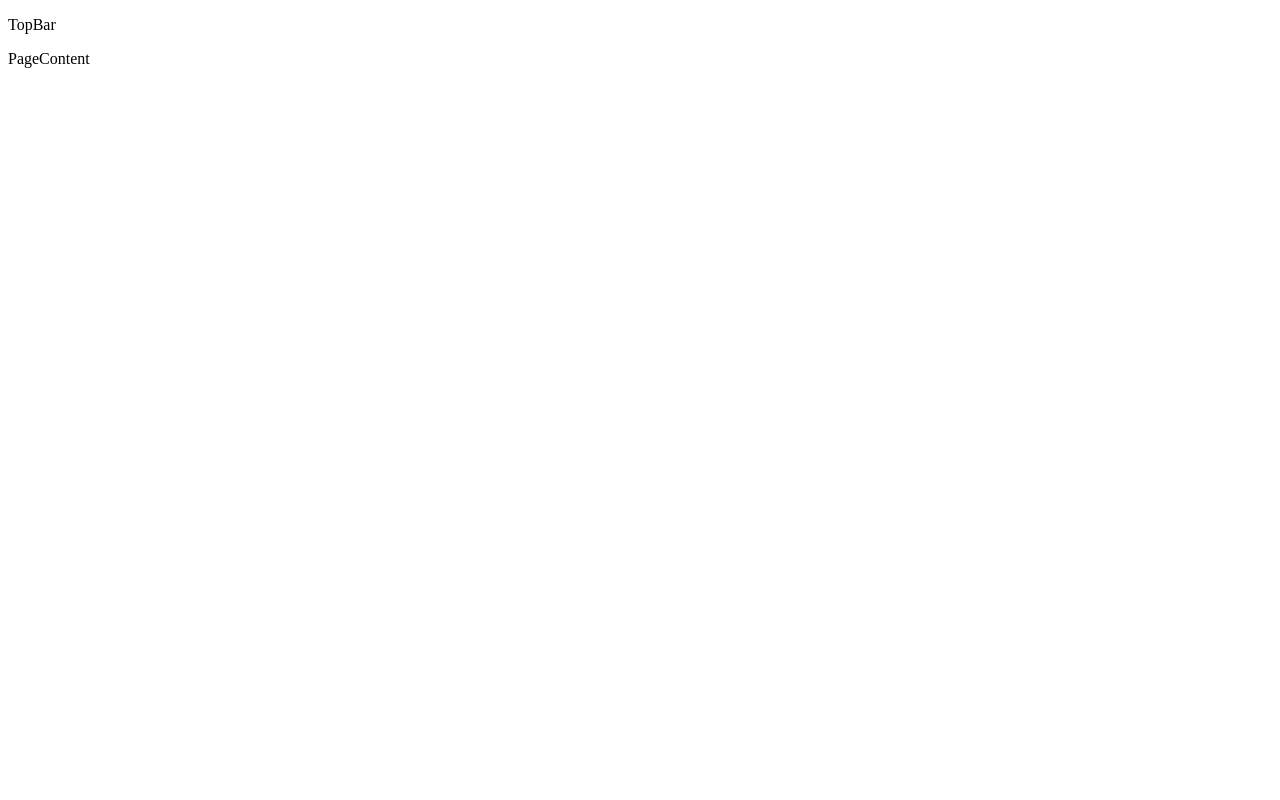
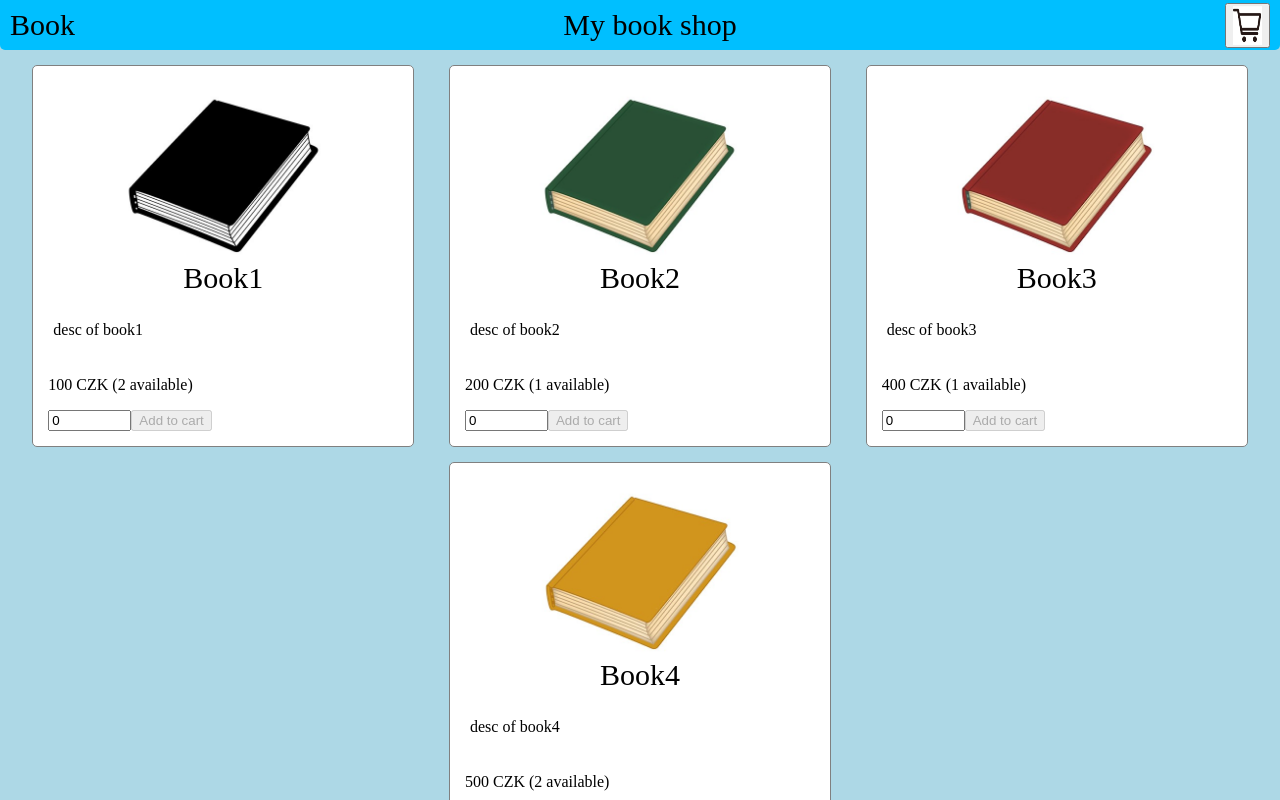
Before and after one commit to kachlikjakub/DESO_assignment, a React (Create React App) app: page / in a window 1280 px wide. Built offline with nearby package versions, Linux system fonts and the light colour scheme.

Commit message:
book page loading and design completed

```diff
--- a/src/App.js
+++ b/src/App.js
@@ -4,24 +4,42 @@ import AvailableProducts from "./constants/AvailableIProducts";
 import TopBar from "./components/TopBar";
 import PageContent from "./components/PageContent";
 
+let availableProducts = AvailableProducts
+
 class App extends Component {
     constructor(props) {
         super(props);
-        let availableWindows = ["Book", "Cart"]
-        let availableProducts = AvailableProducts
         availableProducts.forEach(product => {
             product.inCart = false;
         });
     }
+
+
     state = {
+        availableWindows : [{tag:"Book", name:"Book", image:null}, {tag:"Home", name:"My fancy book shop", image:null}, {tag:"Cart", name:"Cart", image:"/Users/jakubkachlik/applicant-test-react-master/src/cart.png"}],
         activeWindow : "Book",
-        products : this.availableProducts
+        products : availableProducts
      }
+
+    handleWindow = (tag) =>{
+this.setState({activeWindow: tag})
+    }
+
+    handleSelectedItem = (item, toRemove) =>{
+        let currentProducts = [...this.state.products]
+        currentProducts[currentProducts.indexOf(item)].inCart = true
+        this.setState({products: currentProducts})
+    }
+    componentDidMount(){
+        console.log(this.state.products)
+    }
+
+
     render() {
         return (
             <>
-            <TopBar/>
-            <PageContent/>
+            <TopBar availableWindows={this.state.availableWindows} onSelect={this.handleWindow}/>
+            <PageContent activeWindow={this.state.activeWindow} products={this.state.products}/>
             </>
          );
     }
--- a/src/components/Cart.jsx
+++ b/src/components/Cart.jsx
@@ -0,0 +1,17 @@
+import React from "react";
+
+function Cart() {
+  return (
+    <table>
+      <thead>
+        <tr>
+          <th>Product name</th>
+          <th>Number of items</th>
+          <th>Price</th>
+        </tr>
+      </thead>
+    </table>
+  );
+}
+
+export default Cart;
--- a/src/components/Item.jsx
+++ b/src/components/Item.jsx
@@ -1,15 +1,30 @@
-import React from "react";
-
-function Item() {
+import React, { useState } from "react";
+function Item({ product, availablePcs }) {
+  const [numOfPcs, setNumOfPcs] = useState(0);
   return (
-    <div>
-      <img src=".././book-blue.jpg" />
-      <div>Blue book</div>
-      <div>Literally awesomeness itself with blue cover.</div>
-      <div>310 CZK</div>
-      <div>3 in stock</div>
-      <input type="number" />
-      <button>Add to cart</button>
+    <div className="book-card">
+      <img className="book-img" src={product.image} />
+      <p className="book-name">{product.name}</p>
+      <p className="book-description">{product.description}</p>
+      <div style={{ width: "100%" }}>
+        <p className="book-price">
+          {product.price} CZK ({availablePcs} available)
+        </p>
+        <div className="book-add-section">
+          <input
+            className="book-input"
+            style={{ width: "75px" }}
+            type="number"
+            value={numOfPcs}
+            onChange={(e) => {
+              setNumOfPcs(e.target.value);
+            }}
+            min={0}
+            max={availablePcs}
+          />
+          <button disabled={numOfPcs <= 0}>Add to cart</button>
+        </div>
+      </div>
     </div>
   );
 }
--- /dev/null
+++ b/src/components/ListOfItems.jsx
@@ -0,0 +1,31 @@
+import React from "react";
+import Item from "./Item";
+
+function ListOfItems(props) {
+  const unique = [
+    ...new Map(props.products.map((item) => [item.code, item])).values(),
+  ];
+  unique.forEach((uniqueBook) => {
+    uniqueBook.inStock = props.products.filter(
+      (item) => item.code === uniqueBook.code && item.inCart === false
+    ).length;
+  });
+
+  return (
+    <div className={"book-list"}>
+      {unique.map((product) => {
+        return (
+          <Item
+            key={product.code}
+            product={product}
+            availablePcs={
+              props.products.filter((item) => item.code == product.code).length
+            }
+          />
+        );
+      })}
+    </div>
+  );
+}
+
+export default ListOfItems;
--- a/src/components/PageContent.jsx
+++ b/src/components/PageContent.jsx
@@ -1,7 +1,15 @@
 import React from "react";
+import Cart from "./Cart";
+import ListOfItems from "./ListOfItems";
 
-function PageContent() {
-  return <p>PageContent</p>;
+function PageContent(props) {
+  console.log(props);
+  if (props.activeWindow == "Book") {
+    return <ListOfItems products={props.products} />;
+  }
+  if (props.activeWindow == "Cart") {
+    return <Cart />;
+  }
 }
 
 export default PageContent;
--- a/src/components/TopBar.jsx
+++ b/src/components/TopBar.jsx
@@ -1,7 +1,23 @@
 import React from "react";
+import TopBarItem from "./TopBarItem";
+import ".././styles.css";
 
-function TopBar() {
-  return <p>TopBar</p>;
+function TopBar({ availableWindows, onSelect }) {
+  return (
+    <div className="navbar">
+      <TopBarItem
+        className="books-btn"
+        windows={availableWindows[0]}
+        onSelect={onSelect}
+      />
+      <p>My book shop</p>
+      <TopBarItem
+        className="cart-btn"
+        windows={availableWindows[2]}
+        onSelect={onSelect}
+      />
+    </div>
+  );
 }
 
 export default TopBar;
--- a/src/components/TopBarItem.jsx
+++ b/src/components/TopBarItem.jsx
@@ -0,0 +1,30 @@
+import React from "react";
+import ".././styles.css";
+import picture from ".././cart.png";
+
+function TobBarItem({ className, windows, onSelect }) {
+  if (windows.image) {
+    return (
+      <button
+        className={className}
+        onClick={() => {
+          onSelect(windows.tag);
+        }}
+      >
+        <img className="cart-img" alt={"Cart"} src={picture} />
+      </button>
+    );
+  }
+  return (
+    <p
+      className={className}
+      onClick={() => {
+        onSelect(windows.tag);
+      }}
+    >
+      {windows.name}
+    </p>
+  );
+}
+
+export default TobBarItem;
--- a/src/constants/AvailableIProducts.jsx
+++ b/src/constants/AvailableIProducts.jsx
@@ -15,6 +15,7 @@ const AvailableProducts = [
     name: "Book1",
     description: "desc of book1",
     price: 100,
+    image: "book-black.jpg",
   },
   {
     id: 3,
@@ -23,6 +24,7 @@ const AvailableProducts = [
     name: "Book2",
     description: "desc of book2",
     price: 200,
+    image: "book-green.jpg",
   },
   {
     id: 4,
@@ -31,6 +33,7 @@ const AvailableProducts = [
     name: "Book3",
     description: "desc of book3",
     price: 400,
+    image: "book-red.jpg",
   },
   {
     id: 5,
@@ -39,6 +42,7 @@ const AvailableProducts = [
     name: "Book4",
     description: "desc of book4",
     price: 500,
+    image: "book-yellow.jpg",
   },
   {
     id: 6,
@@ -47,6 +51,7 @@ const AvailableProducts = [
     name: "Book4",
     description: "desc of book4",
     price: 500,
+    image: "book-yellow.jpg",
   },
 ];
 
--- a/src/styles.css
+++ b/src/styles.css
@@ -31,11 +31,14 @@ body {
 
 .navbar > .navbar-item {
   text-decoration: none;
+  padding: 100px;
+  cursor: pointer;
 }
 
 .navbar > .books-btn {
   margin-left: 10px;
   margin-right: auto;
+  cursor: pointer;
 }
 
 .navbar > .cart-btn {
@@ -78,15 +81,16 @@ body {
 
   display: flex;
   flex-wrap: wrap;
-
+  padding: inherit;
   background-color: white;
   border: 1px solid grey;
   border-radius: 5px;
 }
 
 .book-list > .book-card > .book-img {
-    width: 100%;
-
+  width: 70%;
+  margin-left: auto;
+  margin-right: auto;
   border-radius: 5px 5px 0 0;
 }
 
@@ -107,11 +111,18 @@ body {
 .book-list > .book-card > .book-price {
   width: 45%;
   padding: 5px;
+  margin: 10px;
 }
 
 .book-list > .book-card > .book-add-section {
+  padding: 5px;
+  margin: 100px;
+}
+
+.book-list > .book-card > .book-input {
   margin-left: auto;
   padding: 5px;
+  width: 10px;
 }
 
 .book-list > .book-card > .book-unavailable {
```
Lines whose indentation alone changed are shown as unchanged.
